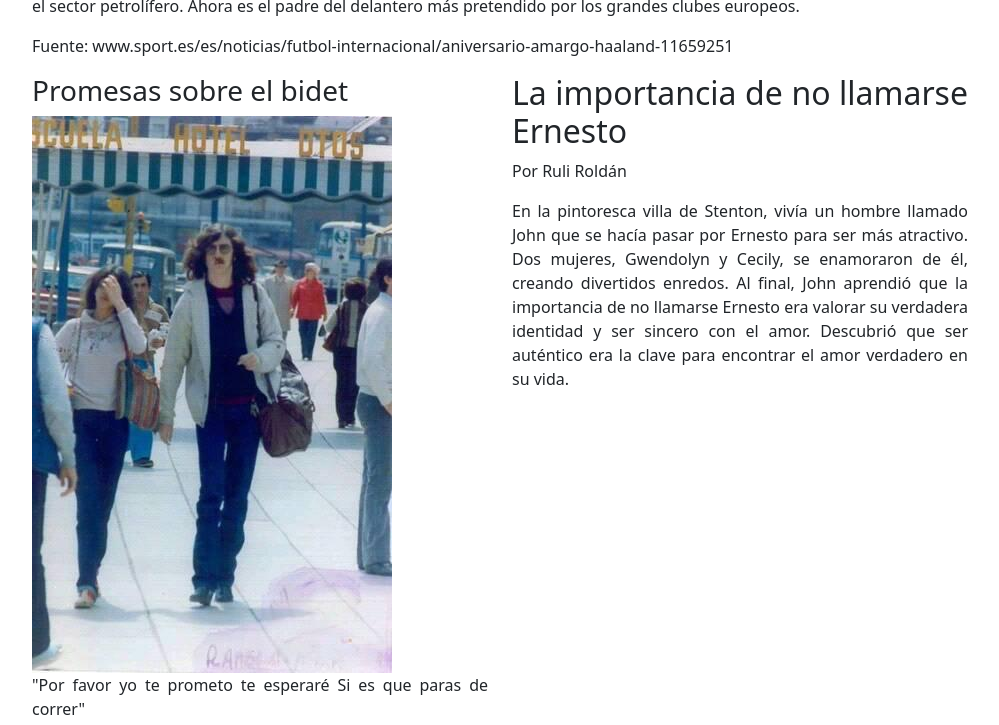
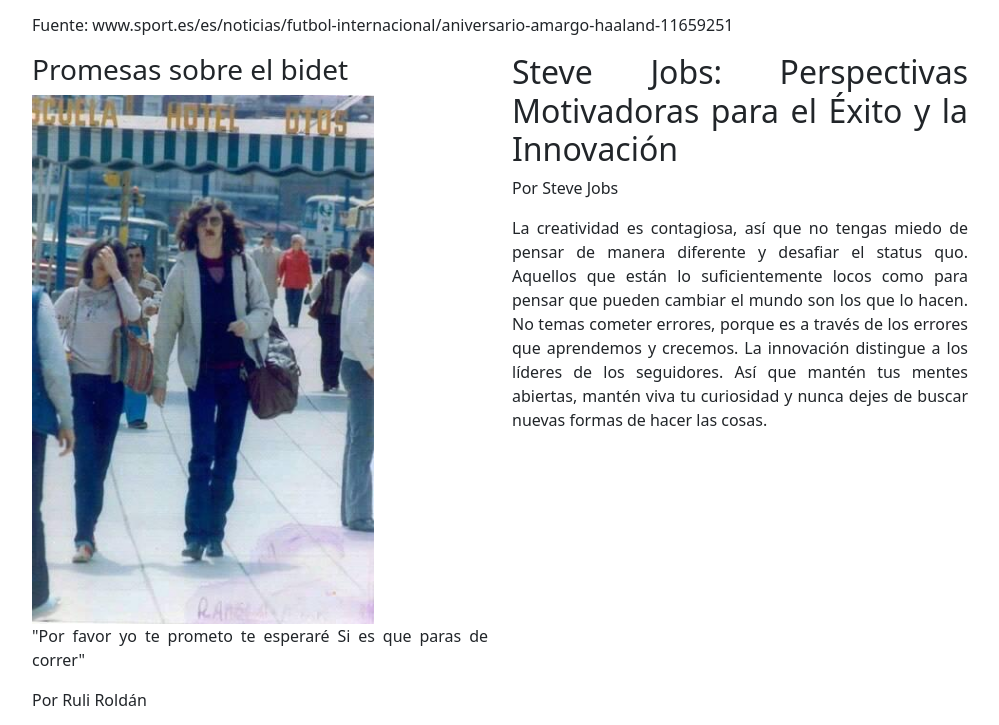
Before and after one commit to ruliroldan/historias_para_contar, a website: page pages/+historias.html in a window 1280 px wide. Shown: the part 1655-2380 px from the top of the page, without its empty margins (140-1139 px from the left). Drawn offline with nearby package versions, Linux system fonts and the light colour scheme.

Commit message:
Modificaciones en html, delete css y sass

```diff
--- a/pages/+historias.html
+++ b/pages/+historias.html
@@ -68,14 +68,15 @@
          <p>Balada pop rock con aires de suspensión íntima bien New Age. Compuesta para Marisa Pederneiras "Zoca", su eterna novia brasilera. Grabada en los Estudios ION por Jorge "el portugués" Da Silva, fue el segundo simple del disco Piano Bar, editado en 1984. Inmediatamente se convirtió en un hit infaltable en sus recitales. Charly parece sentir debilidad especial por esta canción (para mi es su favorita). Tanto que en un recital, si no me equivoco en el Estadio Obras a finales de los turbulentos años '90, en medio de su interpretación se le escapó un "uhh que temazo!". García dijo alguna vez: "Para hacer un buen tema como 'Promesas...' Hace falta una brasilera divina y un bidet. Y son cosas que no están al alcance de todos".</p>
       </div>
       <div class="col-md-6">
-        <h2>La importancia de no llamarse Ernesto</h2>
-        <p>Por Ruli Roldán</p>
-        <p>En la pintoresca villa de Stenton, vivía un hombre llamado John que se hacía pasar por Ernesto para ser más atractivo. Dos mujeres, Gwendolyn y Cecily, se enamoraron de él, creando divertidos enredos. Al final, John aprendió que la importancia de no llamarse Ernesto era valorar su verdadera identidad y ser sincero con el amor. Descubrió que ser auténtico era la clave para encontrar el amor verdadero en su vida.</p>
+        <h2>Steve Jobs: Perspectivas Motivadoras para el Éxito y la Innovación</h2>
+         <p>Por Steve Jobs</p>
+         <p>La creatividad es contagiosa, así que no tengas miedo de pensar de manera diferente y desafiar el status quo. Aquellos que están lo suficientemente locos como para pensar que pueden cambiar el mundo son los que lo hacen. No temas cometer errores, porque es a través de los errores que aprendemos y crecemos. La innovación distingue a los líderes de los seguidores. Así que mantén tus mentes abiertas, mantén viva tu curiosidad y nunca dejes de buscar nuevas formas de hacer las cosas.</p>
       </div>
       <div class="col-md-6">
         <h3>En viñetas</h3>
          <p>Por MATT GROENING</p>
         <img src="../img/img4.jpg" >
+        <p>Matt Groening, un destacado creador y productor de televisión estadounidense, nació el 15 de febrero de 1954 en Portland, Oregón. Es reconocido principalmente por ser el genio creativo detrás de la exitosa serie animada "Los Simpson," que debutó en 1989 y se ha convertido en un ícono cultural global.</p>
       </div>
       <div class="col-md-6">
         <h4>Borges & Jagger</h4>
--- a/scss/mi-cartel.scss
+++ b/scss/mi-cartel.scss
@@ -8,7 +8,6 @@
     opacity: 1;
     transition: opacity 0.8s ease;
 
-    // Estilos responsive
     @media (max-width: 576px) {
       font-size: 14px;
     }
```
Also changed, not shown: pages/cine.html (+7 -4 lines), pages/libros.html (+3 -3 lines), css/styles.css. Lines whose indentation alone changed are shown as unchanged.
